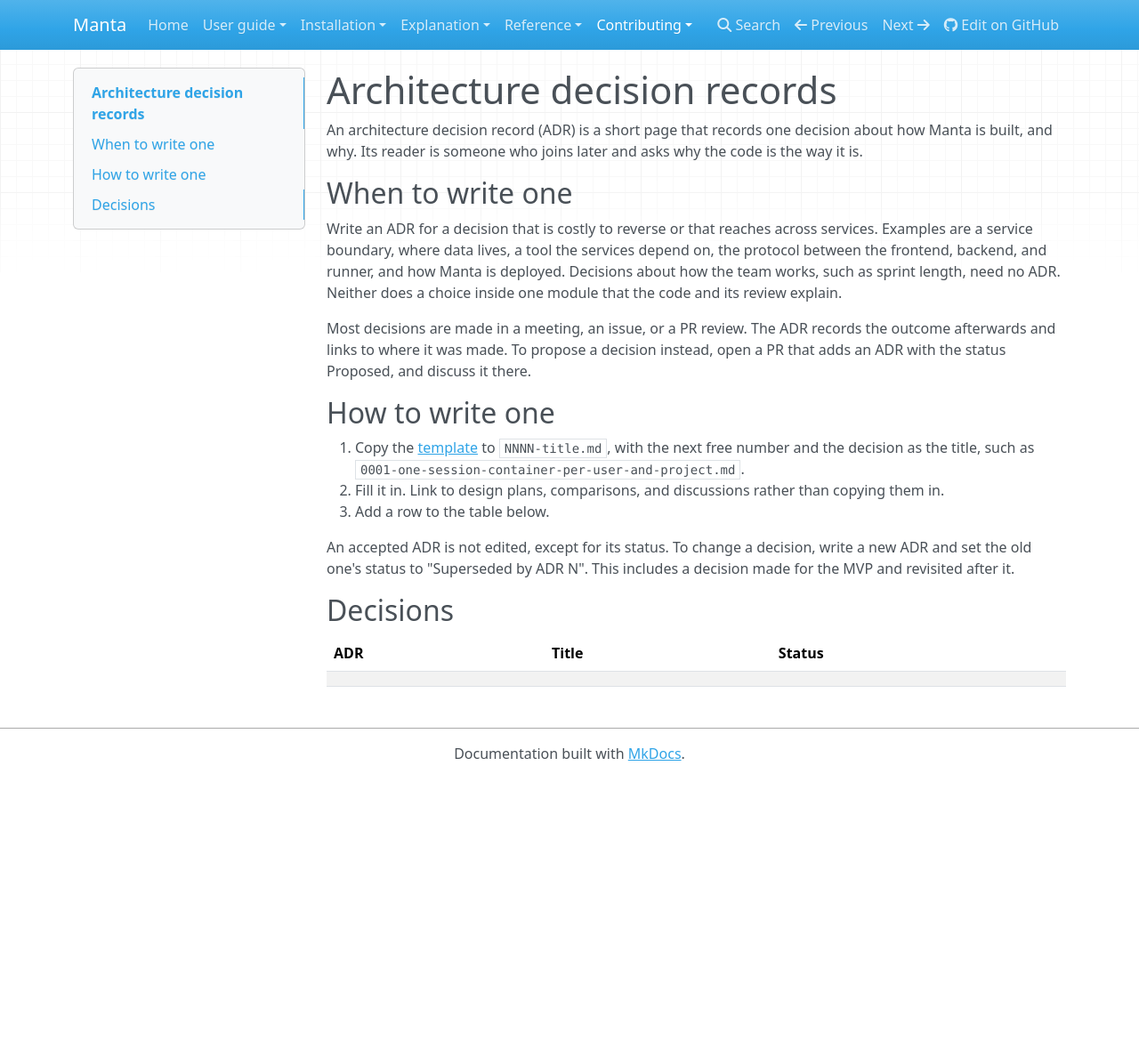
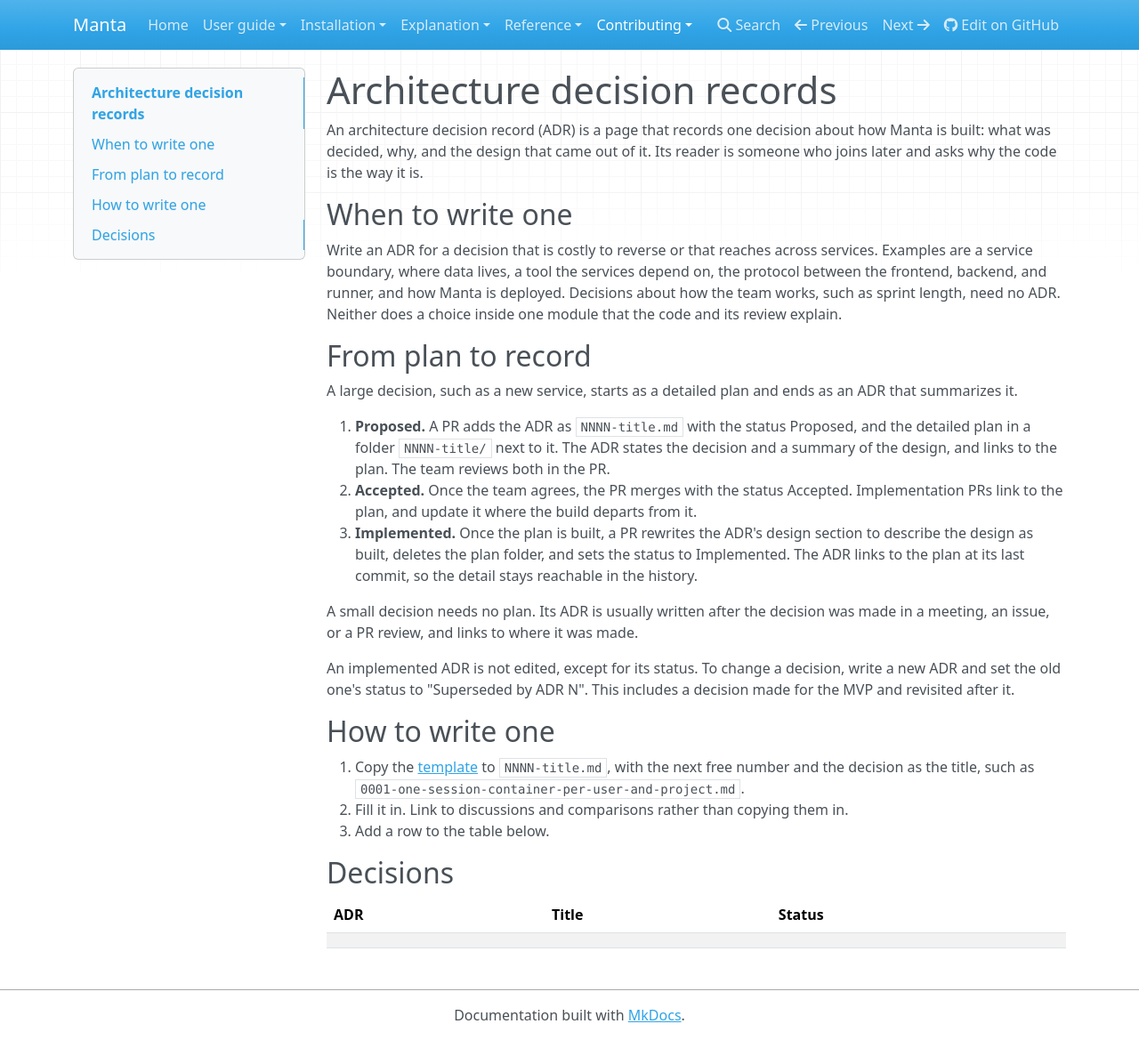
Before and after one commit to manta-plan/manta, an MkDocs documentation site: the page built from docs/contributing/decisions/index.md, in a window 1280 px wide and 1169 px high. Shown: the whole window at 89% size. Built offline with MkDocs 1.6.1, drawn with Linux system fonts in a browser that asks for light colours; nearby versions of some CDN libraries.

Commit message:
docs: record plans and designs in ADRs
A large decision starts as a plan in a folder next to its ADR. Once
built, the design is summarized into the ADR and the plan is deleted.
Point CONTRIBUTING.md and AGENTS.md at the ADR pages.

Co-Authored-By: Claude Opus 5.5 <noreply@anthropic.com>
Signed-off-by: Siddharth Krishna <siddharth-krishna@users.noreply.github.com>

```diff
--- a/docs/contributing/decisions/index.md
+++ b/docs/contributing/decisions/index.md
@@ -5,7 +5,7 @@ SPDX-License-Identifier: CC-BY-4.0
 
 # Architecture decision records
 
-An architecture decision record (ADR) is a short page that records one decision about how Manta is built, and why.
+An architecture decision record (ADR) is a page that records one decision about how Manta is built: what was decided, why, and the design that came out of it.
 Its reader is someone who joins later and asks why the code is the way it is.
 
 ## When to write one
@@ -15,20 +15,34 @@ Examples are a service boundary, where data lives, a tool the services depend on
 Decisions about how the team works, such as sprint length, need no ADR.
 Neither does a choice inside one module that the code and its review explain.
 
-Most decisions are made in a meeting, an issue, or a PR review.
-The ADR records the outcome afterwards and links to where it was made.
-To propose a decision instead, open a PR that adds an ADR with the status Proposed, and discuss it there.
+## From plan to record
+
+A large decision, such as a new service, starts as a detailed plan and ends as an ADR that summarizes it.
+
+1. **Proposed.**
+   A PR adds the ADR as `NNNN-title.md` with the status Proposed, and the detailed plan in a folder `NNNN-title/` next to it.
+   The ADR states the decision and a summary of the design, and links to the plan.
+   The team reviews both in the PR.
+2. **Accepted.**
+   Once the team agrees, the PR merges with the status Accepted.
+   Implementation PRs link to the plan, and update it where the build departs from it.
+3. **Implemented.**
+   Once the plan is built, a PR rewrites the ADR's design section to describe the design as built, deletes the plan folder, and sets the status to Implemented.
+   The ADR links to the plan at its last commit, so the detail stays reachable in the history.
+
+A small decision needs no plan.
+Its ADR is usually written after the decision was made in a meeting, an issue, or a PR review, and links to where it was made.
+
+An implemented ADR is not edited, except for its status.
+To change a decision, write a new ADR and set the old one's status to "Superseded by ADR N".
+This includes a decision made for the MVP and revisited after it.
 
 ## How to write one
 
 1. Copy the [template](template.md) to `NNNN-title.md`, with the next free number and the decision as the title, such as `0001-one-session-container-per-user-and-project.md`.
 2. Fill it in.
-   Link to design plans, comparisons, and discussions rather than copying them in.
+   Link to discussions and comparisons rather than copying them in.
 3. Add a row to the table below.
-
-An accepted ADR is not edited, except for its status.
-To change a decision, write a new ADR and set the old one's status to "Superseded by ADR N".
-This includes a decision made for the MVP and revisited after it.
 
 ## Decisions
 
```
Also changed, not shown: AGENTS.md (+6 -0 lines), CONTRIBUTING.md (+6 -0 lines), docs/contributing/decisions/template.md (+9 -1 lines).
